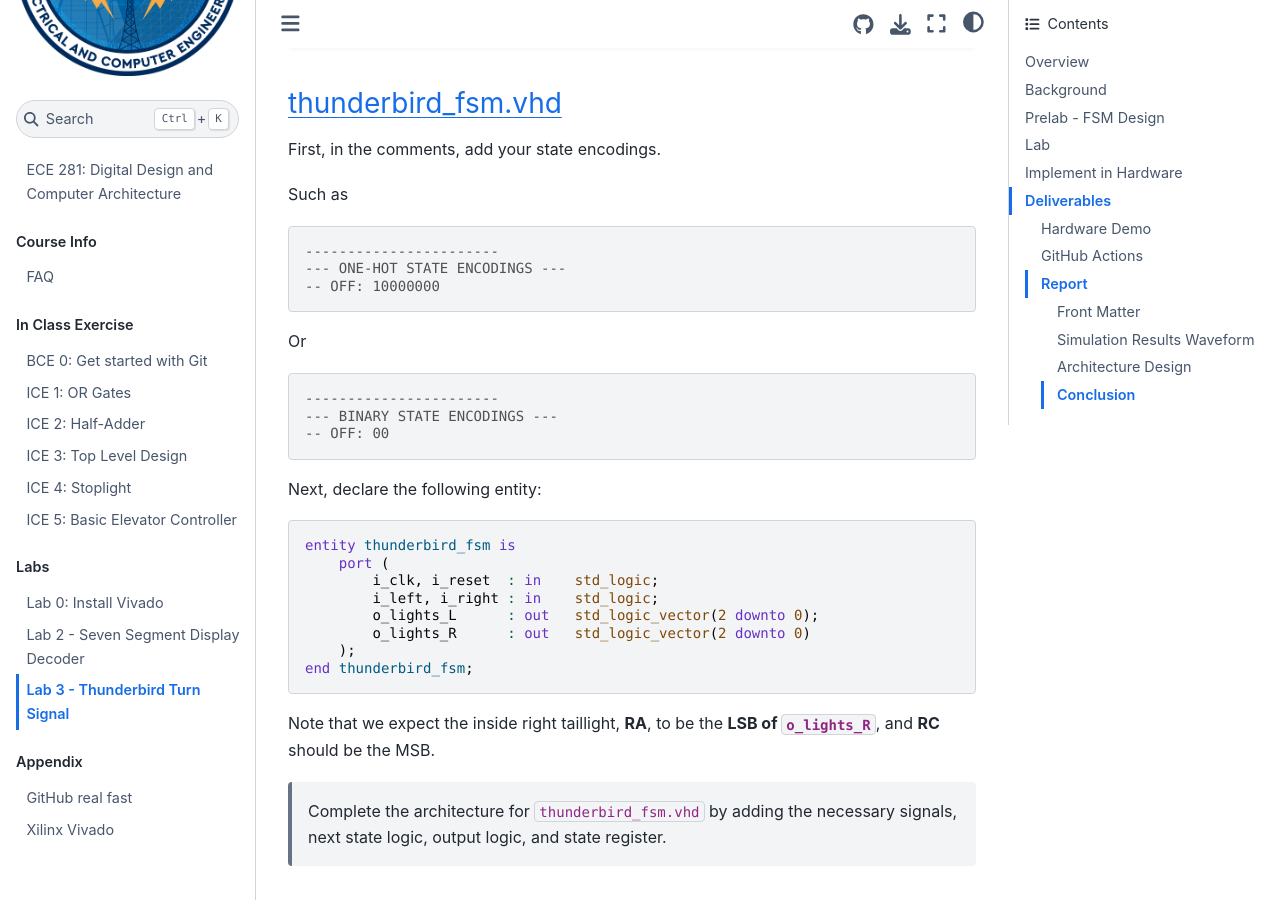
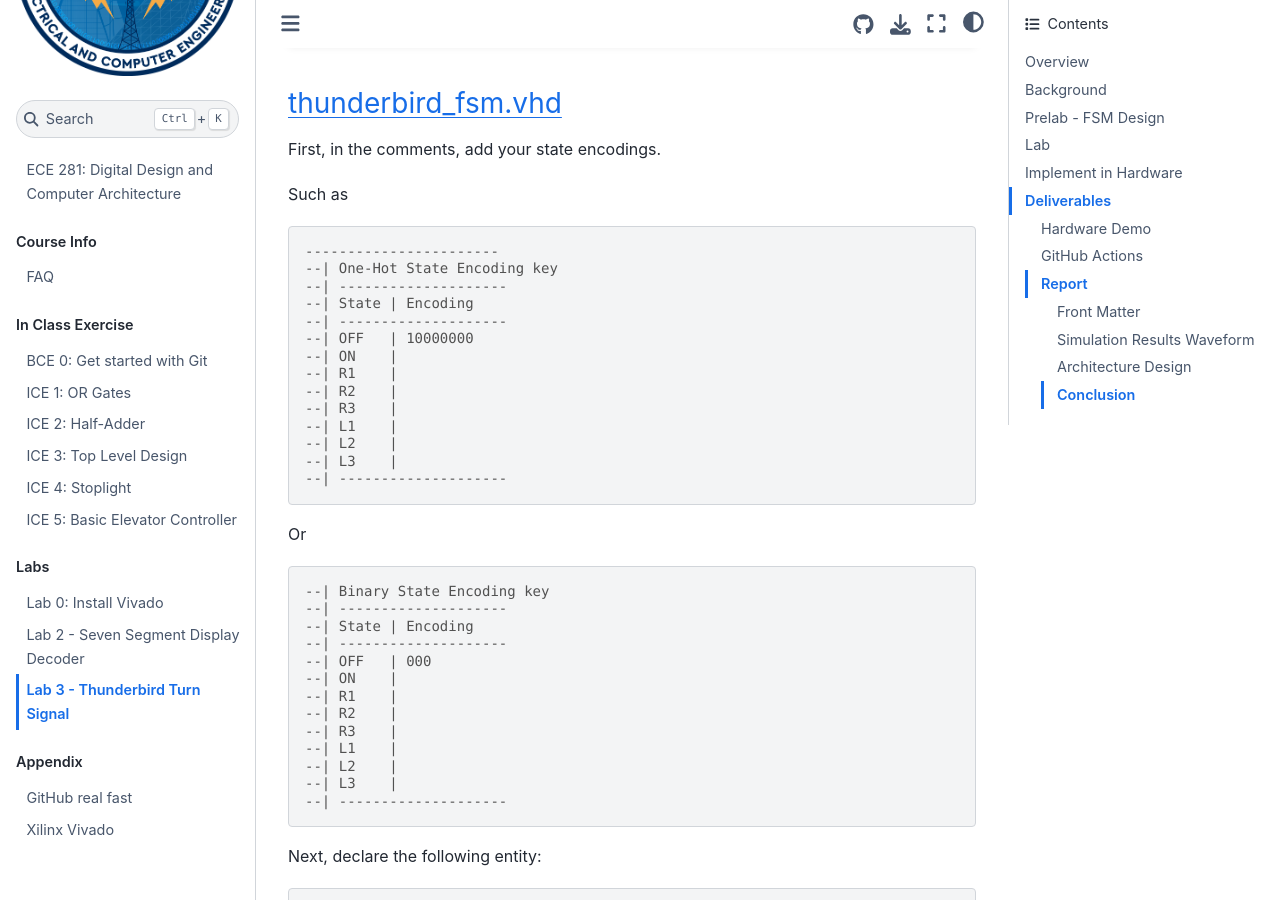
Before and after one commit to USAFA-ECE/ece281-book, a Jupyter Book: the page built from book/lab/lab3.md, in a window 1280 px wide and 900 px high, scrolled down 4429 px. Built offline with Jupyter Book 1.0.4 settings and Sphinx 7.4.7 and the Sphinx Book theme 1.1.4, drawn with Linux system fonts in a browser that asks for light colours; pages that are not in the unit, such as notebooks, are missing from menus.

Commit message:
Fix comments for state encoding

````diff
--- a/book/lab/lab3.md
+++ b/book/lab/lab3.md
@@ -128,16 +128,37 @@ Such as
 
 ```vhdl
 -----------------------
---- ONE-HOT STATE ENCODINGS ---
--- OFF: 10000000
+--| One-Hot State Encoding key
+--| --------------------
+--| State | Encoding
+--| --------------------
+--| OFF   | 10000000
+--| ON    |
+--| R1    |
+--| R2    |
+--| R3    |
+--| L1    |
+--| L2    |
+--| L3    |
+--| --------------------
 ```
 
 Or
 
 ```vhdl
------------------------
---- BINARY STATE ENCODINGS ---
--- OFF: 00
+--| Binary State Encoding key
+--| --------------------
+--| State | Encoding
+--| --------------------
+--| OFF   | 000
+--| ON    |
+--| R1    |
+--| R2    |
+--| R3    |
+--| L1    |
+--| L2    |
+--| L3    |
+--| --------------------
 ```
 
 Next, declare the following entity:
````
